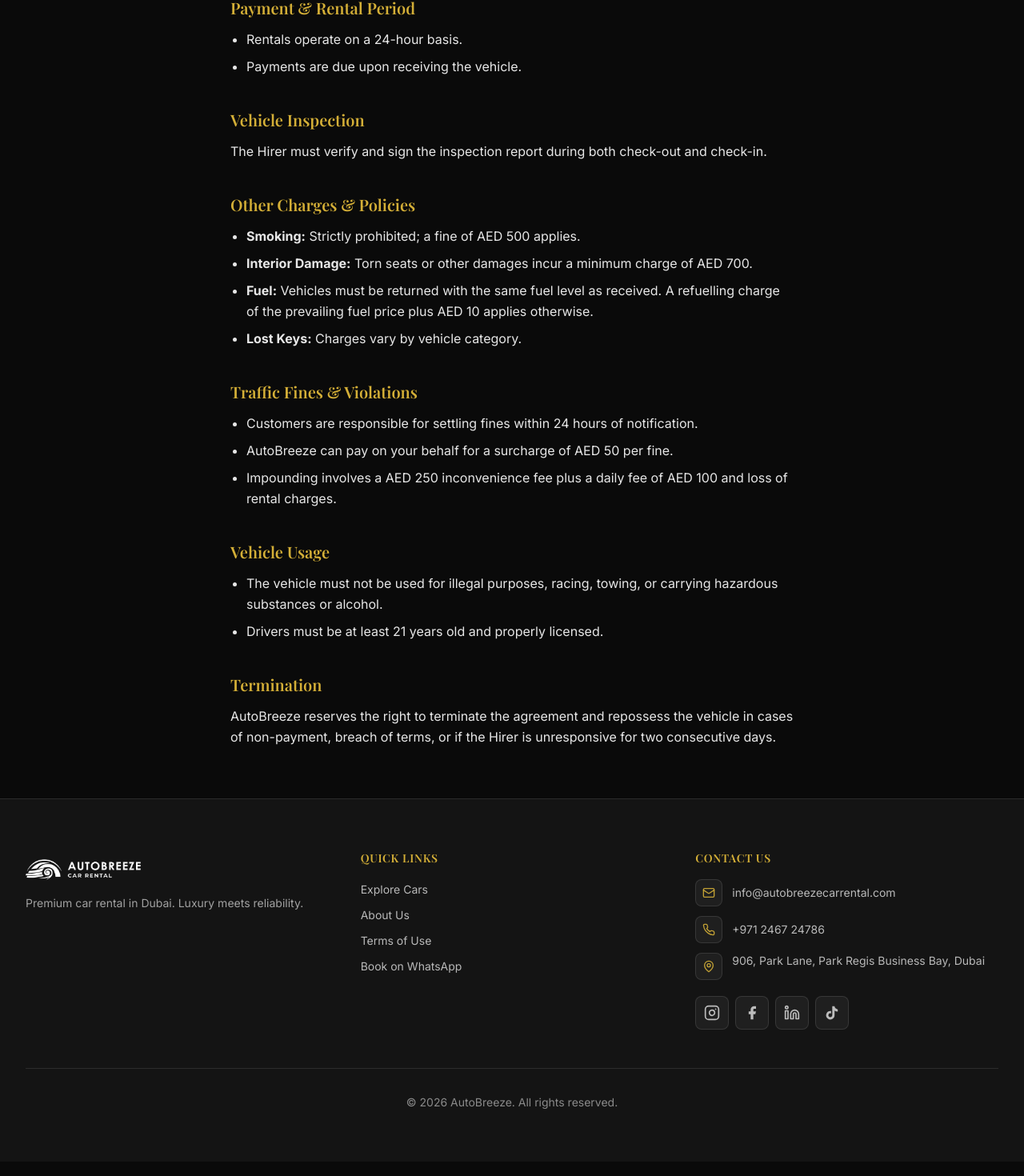
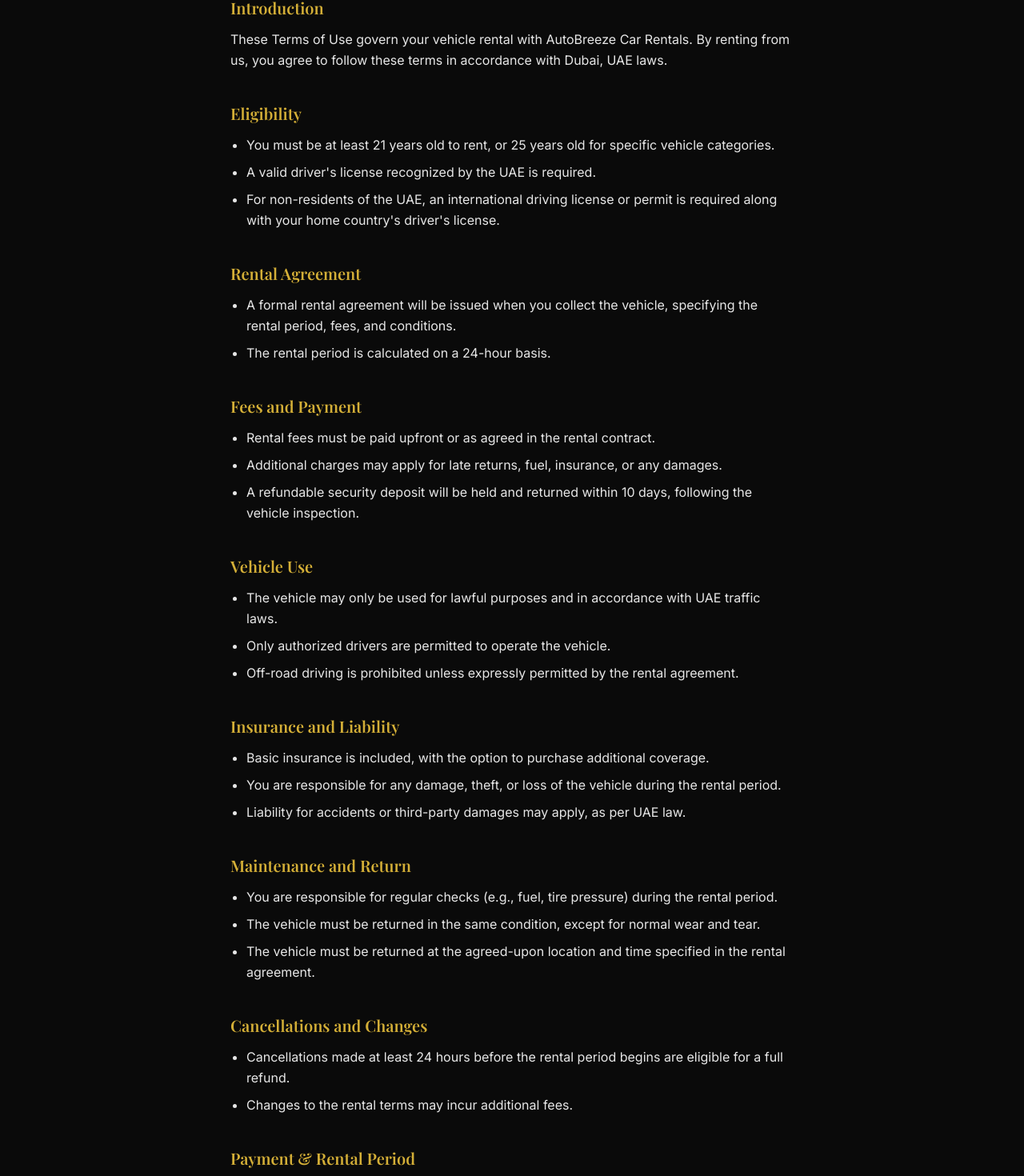
Before and after one commit to it-techmonkey/autobreeze, a Next.js app: page /terms in a window 1280 px wide. Shown: the part 352-1822 px from the top of the page at 80% size. Built offline with nearby package versions, Linux system fonts and the light colour scheme; a web font is replaced by a local one.

Commit message:
Changes in terms

```diff
--- a/app/terms/page.tsx
+++ b/app/terms/page.tsx
@@ -22,6 +22,74 @@
         </section>
         <section className="mx-auto max-w-3xl px-4 sm:px-6 lg:px-8 py-12 sm:py-16 text-white/90">
           <div className="space-y-10">
+            <article>
+              <h2 className="font-display text-xl font-semibold text-gold mb-3">Introduction</h2>
+              <p className="leading-relaxed text-left">
+                These Terms of Use govern your vehicle rental with AutoBreeze Car Rentals. By renting from us, you agree to follow these terms in accordance with Dubai, UAE laws.
+              </p>
+            </article>
+
+            <article>
+              <h2 className="font-display text-xl font-semibold text-gold mb-3">Eligibility</h2>
+              <ul className="list-disc list-outside pl-5 space-y-2 leading-relaxed text-left">
+                <li>You must be at least 21 years old to rent, or 25 years old for specific vehicle categories.</li>
+                <li>A valid driver&apos;s license recognized by the UAE is required.</li>
+                <li>For non-residents of the UAE, an international driving license or permit is required along with your home country&apos;s driver&apos;s license.</li>
+              </ul>
+            </article>
+
+            <article>
+              <h2 className="font-display text-xl font-semibold text-gold mb-3">Rental Agreement</h2>
+              <ul className="list-disc list-outside pl-5 space-y-2 leading-relaxed text-left">
+                <li>A formal rental agreement will be issued when you collect the vehicle, specifying the rental period, fees, and conditions.</li>
+                <li>The rental period is calculated on a 24-hour basis.</li>
+              </ul>
+            </article>
+
+            <article>
+              <h2 className="font-display text-xl font-semibold text-gold mb-3">Fees and Payment</h2>
+              <ul className="list-disc list-outside pl-5 space-y-2 leading-relaxed text-left">
+                <li>Rental fees must be paid upfront or as agreed in the rental contract.</li>
+                <li>Additional charges may apply for late returns, fuel, insurance, or any damages.</li>
+                <li>A refundable security deposit will be held and returned within 10 days, following the vehicle inspection.</li>
+              </ul>
+            </article>
+
+            <article>
+              <h2 className="font-display text-xl font-semibold text-gold mb-3">Vehicle Use</h2>
+              <ul className="list-disc list-outside pl-5 space-y-2 leading-relaxed text-left">
+                <li>The vehicle may only be used for lawful purposes and in accordance with UAE traffic laws.</li>
+                <li>Only authorized drivers are permitted to operate the vehicle.</li>
+                <li>Off-road driving is prohibited unless expressly permitted by the rental agreement.</li>
+              </ul>
+            </article>
+
+            <article>
+              <h2 className="font-display text-xl font-semibold text-gold mb-3">Insurance and Liability</h2>
+              <ul className="list-disc list-outside pl-5 space-y-2 leading-relaxed text-left">
+                <li>Basic insurance is included, with the option to purchase additional coverage.</li>
+                <li>You are responsible for any damage, theft, or loss of the vehicle during the rental period.</li>
+                <li>Liability for accidents or third-party damages may apply, as per UAE law.</li>
+              </ul>
+            </article>
+
+            <article>
+              <h2 className="font-display text-xl font-semibold text-gold mb-3">Maintenance and Return</h2>
+              <ul className="list-disc list-outside pl-5 space-y-2 leading-relaxed text-left">
+                <li>You are responsible for regular checks (e.g., fuel, tire pressure) during the rental period.</li>
+                <li>The vehicle must be returned in the same condition, except for normal wear and tear.</li>
+                <li>The vehicle must be returned at the agreed-upon location and time specified in the rental agreement.</li>
+              </ul>
+            </article>
+
+            <article>
+              <h2 className="font-display text-xl font-semibold text-gold mb-3">Cancellations and Changes</h2>
+              <ul className="list-disc list-outside pl-5 space-y-2 leading-relaxed text-left">
+                <li>Cancellations made at least 24 hours before the rental period begins are eligible for a full refund.</li>
+                <li>Changes to the rental terms may incur additional fees.</li>
+              </ul>
+            </article>
+
             <article>
               <h2 className="font-display text-xl font-semibold text-gold mb-3">Payment & Rental Period</h2>
               <ul className="list-disc list-outside pl-5 space-y-2 leading-relaxed text-left">
@@ -70,6 +138,26 @@
                 AutoBreeze reserves the right to terminate the agreement and repossess the vehicle in cases of non-payment, breach of terms, or if the Hirer is unresponsive for two consecutive days.
               </p>
             </article>
+
+            <article>
+              <h2 className="font-display text-xl font-semibold text-gold mb-3">Governing Law</h2>
+              <p className="leading-relaxed text-left">
+                These terms are governed by UAE laws, and any disputes will be resolved in the courts of Dubai.
+              </p>
+            </article>
+
+            <article>
+              <h2 className="font-display text-xl font-semibold text-gold mb-3">Changes to Terms</h2>
+              <p className="leading-relaxed text-left">
+                We reserve the right to modify these terms. Notice of any changes will be posted on our website or communicated via email.
+              </p>
+            </article>
+
+            <article>
+              <p className="leading-relaxed text-left">
+                Please let us know if you have any questions regarding these terms.
+              </p>
+            </article>
           </div>
         </section>
       </main>
```
